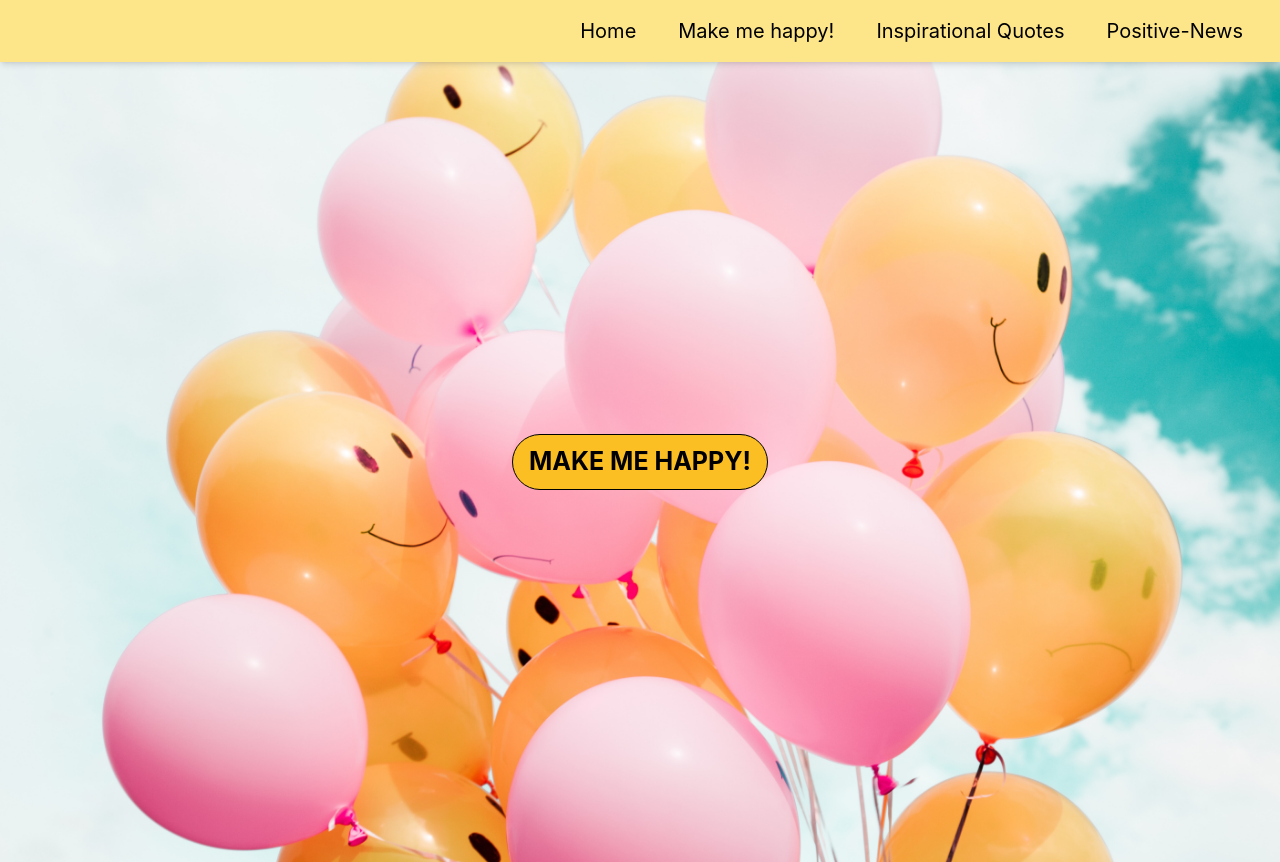
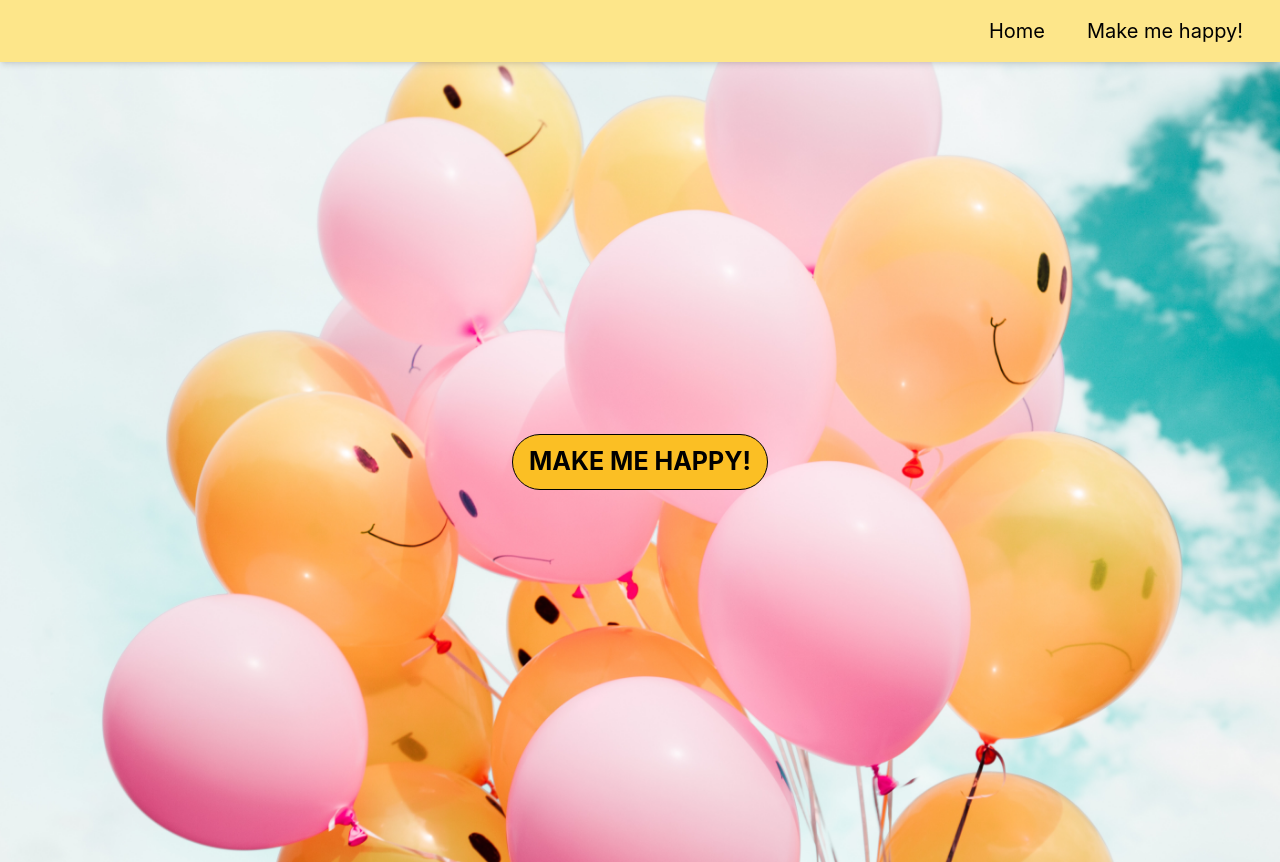
Before and after one commit to monicaclarelewis/positive-vibes, a React (Create React App) app: page / in a window 1280 px wide. Built offline with nearby package versions, Linux system fonts and the light colour scheme; a web font is replaced by a local one.

Commit message:
modified navbar.js

```diff
--- a/src/components/Navbar.js
+++ b/src/components/Navbar.js
@@ -17,8 +17,6 @@ function Navbar() {
           <Link className="md:ml-8 text-xl navLink" to="/"> Home </Link>
           <Link className="md:ml-8 text-xl navLink" to="/Main"> Make me happy! </Link>
 
-          <Link className="md:ml-8 text-xl navLink" to="/quotes">Inspirational Quotes</Link>
-          <Link className="md:ml-8 text-xl navLink" to="/news">Positive-News</Link>
 
 
         </ul>
--- a/src/pages/Main.js
+++ b/src/pages/Main.js
@@ -4,6 +4,7 @@ import "../index.css"
 import Jokes from './Jokes'
 import InspirationalQuotes from '../components/QuoteCard';
 import { Card } from "@material-tailwind/react";
+import News from './News';
 
 function Main() {
   return (
@@ -13,7 +14,7 @@ function Main() {
 
           <Card className="bg-amber-200 m-3 p-2">{<InspirationalQuotes />}</Card>
 
-          <Card className="bg-amber-200 m-3 p-2">ADD API HERE</Card>
+          <Card className="bg-amber-200 m-3 p-2">{<News />}</Card>
         </div>
     </div>
   )
--- a/src/pages/News.js
+++ b/src/pages/News.js
@@ -17,7 +17,7 @@ function News() {
     setLoading(true);
 
     //Make news api call using axios
-    const resp = await axios.get('https://gnews.io/api/v4/search?q=Positive&lang=en&country=uk&max=10&apikey=95c1a373cc870063d5fb0df7f2083920');
+    const resp = await axios.get('https://gnews.io/api/v4/search?q=Positive&lang=en&country=uk&max=1&apikey=95c1a373cc870063d5fb0df7f2083920');
     setNewsData(resp.data.articles);
     console.log (resp.data.articles)
 
```
